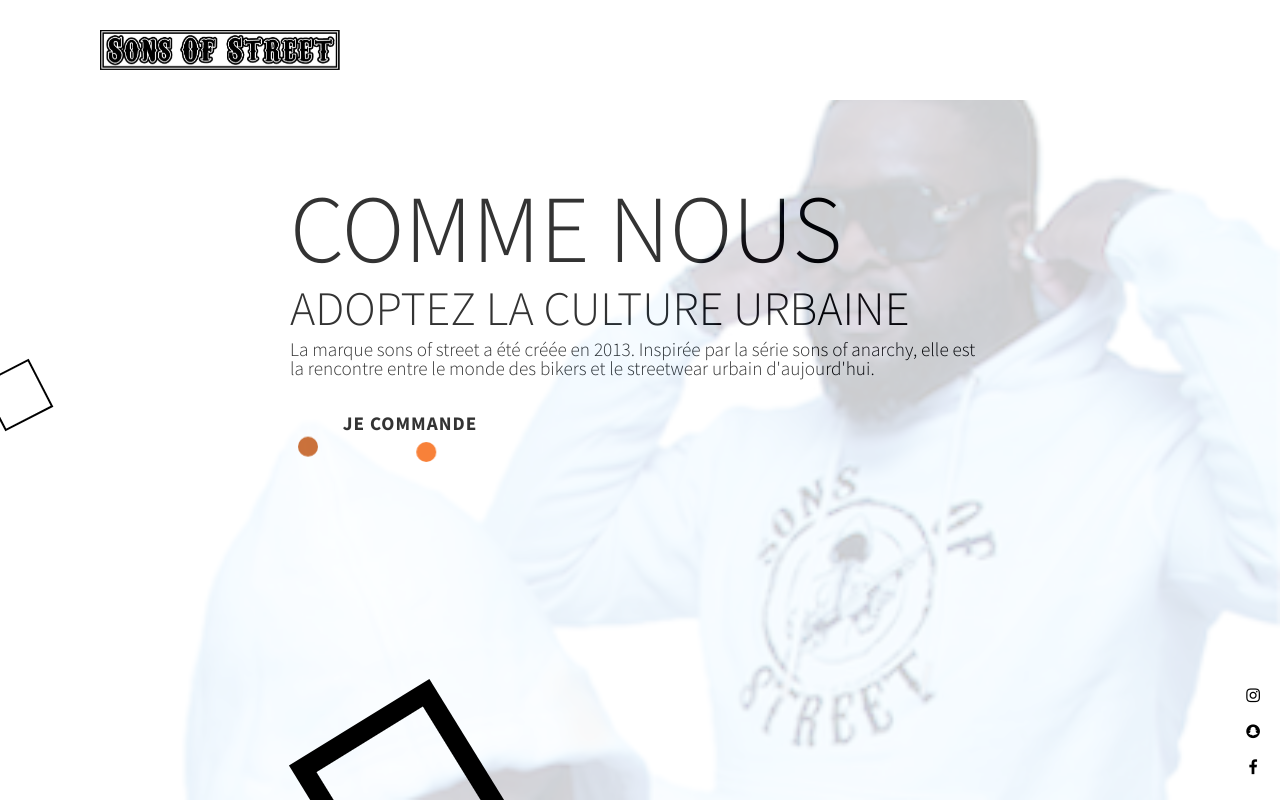
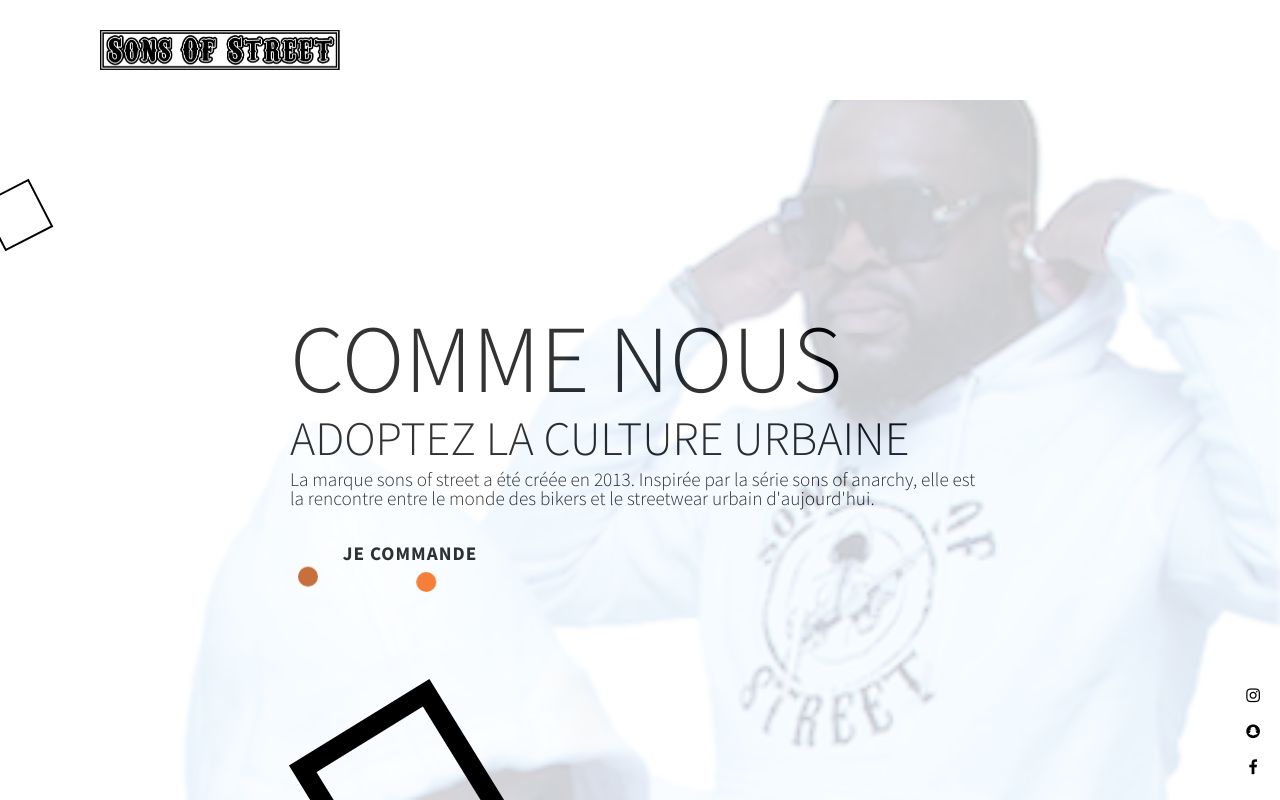
Before and after one commit to YMOHMOH/Ecommerce-SonsOfStreetwear, a React (Create React App) app: page / in a window 1280 px wide. Built offline with nearby package versions, Linux system fonts and the light colour scheme; no server answers.

Commit message:
modify home screen

```diff
--- a/src/styled/lib.js
+++ b/src/styled/lib.js
@@ -332,10 +332,7 @@ export const Home = styled.section`
   @media (max-width: 1280px) {
     /* height: auto !important; */
     flex-direction: column;
-    justify-content: center;
-    align-items: center;
     padding: 100px;
-    box-sizing: border-box;
   }
 
   @media (max-width: 991px) {
@@ -500,10 +497,6 @@ export const BannerText = styled.div`
         left: 0.35rem;
       }
     }
-
-    /* @media (max-width: 991px) {
-      display: none;
-    } */
   }
 
   @media (max-width: 1280px) {
@@ -512,7 +505,7 @@ export const BannerText = styled.div`
     left: 0;
     margin-top: 100px;
     transform: translateY(0); */
-    transform: translateY(0%);
+    transform: translateY(25%);
 
     max-width: 700px;
     flex: 1;
@@ -627,6 +620,9 @@ export const SecondHomeElement = styled.div`
   border: 2px solid #000;
   animation: ${rotate} 30s linear infinite, ${fadeIn} 1s linear forwards;
   animation-delay: 4s;
+  @media (max-width: 1280px) {
+    top: 15%;
+  }
 `;
 
 /*----- END OF HOME ELEMENT -----*/
```
Also changed, not shown: 1 other file (tests, documents, lock files or other folders).
